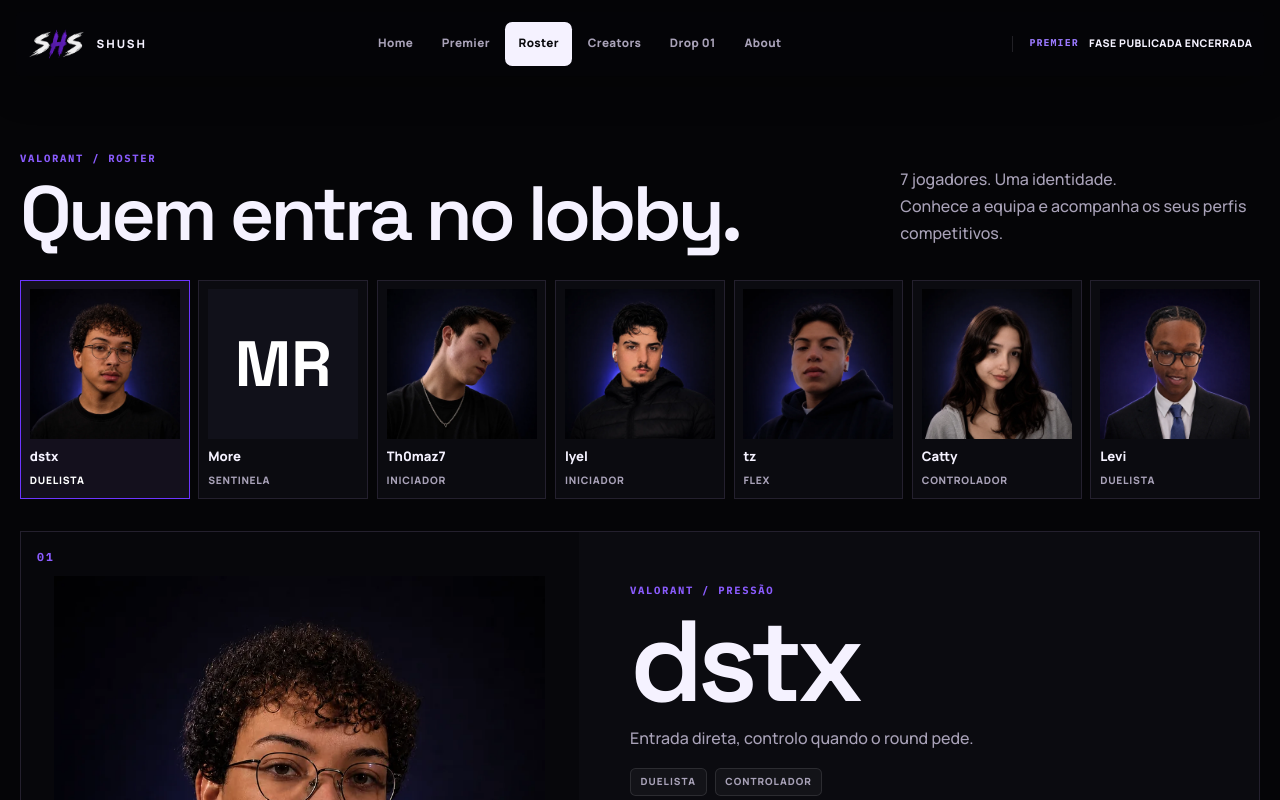
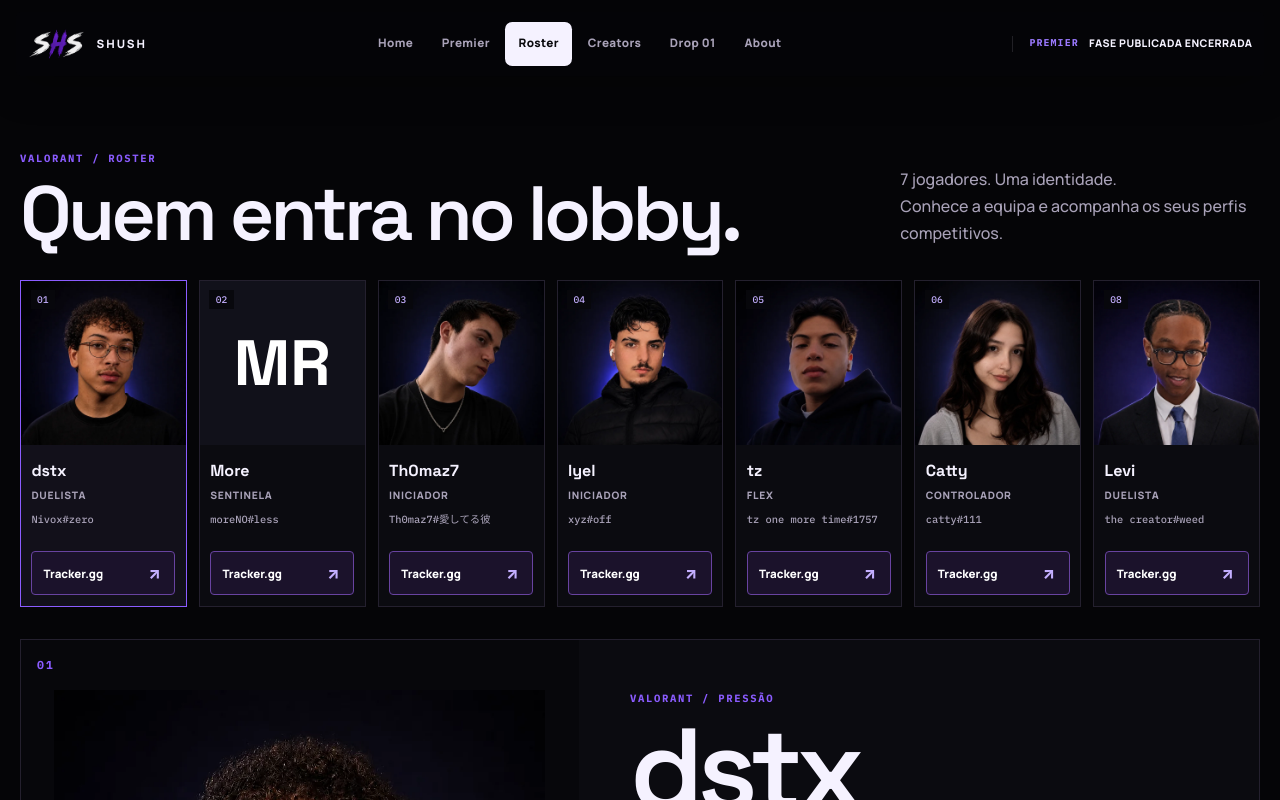
Before and after one commit to dstx11/Shush, a React (Vite) app: page /esports/valorant/roster in a window 1280 px wide. Shown: the top 800 px of the page. Built offline with nearby package versions, Linux system fonts and the light colour scheme.

Commit message:
Redesign roster cards with individual Tracker.gg buttons

```diff
--- a/src/components/roster/RosterSection.tsx
+++ b/src/components/roster/RosterSection.tsx
@@ -3,6 +3,15 @@ import { useSearchParams } from 'react-router-dom';
 import { players } from '../../data/players';
 import { getCompetitiveProfile } from '../../data/competitive-profiles';
 import { AppLink } from '../ui/AppLink';
+
+function TrackerButton({ href, playerName, compact = false }: { href: string; playerName: string; compact?: boolean }) {
+  return (
+    <AppLink href={href} target="_blank" rel="noopener noreferrer" className={`tracker-button${compact ? ' tracker-button-compact' : ''}`} aria-label={`Consultar ${playerName} no Tracker.gg (abre numa nova janela)`}>
+      <span>{compact ? 'Tracker.gg' : 'Abrir Tracker.gg'}</span>
+      <span className="tracker-button-arrow" aria-hidden="true">↗</span>
+    </AppLink>
+  );
+}
 
 export function RosterSection() {
   const [params, setParams] = useSearchParams();
@@ -31,15 +40,26 @@ export function RosterSection() {
         </div>
 
         <div className="character-strip" role="group" aria-label="Selecionar jogador">
-          {players.map((player, index) => (
-            <button key={player.id} type="button" className={index === selectedIndex ? 'is-active' : ''} aria-pressed={index === selectedIndex} aria-controls="selected-player" onClick={() => selectPlayer(index)}>
-              <span className="strip-avatar">
-                {player.avatar ? <img src={player.avatar} alt="" width="768" height="768" loading="lazy" decoding="async" /> : <span>{player.initials}</span>}
-              </span>
-              <strong>{player.displayName}</strong>
-              <small>{player.roles[0]}</small>
-            </button>
-          ))}
+          {players.map((player, index) => {
+            const profile = getCompetitiveProfile(player.id);
+            return (
+              <div key={player.id} className={`player-select-card${index === selectedIndex ? ' is-active' : ''}`}>
+                <button type="button" className="player-card-select" aria-pressed={index === selectedIndex} aria-controls="selected-player" onClick={() => selectPlayer(index)}>
+                  <span className="strip-avatar">
+                    <span className="player-card-number" aria-hidden="true">{player.number}</span>
+                    {player.avatar ? <img src={player.avatar} alt="" width="768" height="768" loading="lazy" decoding="async" /> : <span className="strip-initials">{player.initials}</span>}
+                  </span>
+                  <span className="player-card-name"><strong>{player.displayName}</strong><small>{player.roles[0]}</small></span>
+                </button>
+                {profile ? (
+                  <div className="player-card-account">
+                    <span className="player-card-riot-id">{profile.riotId}</span>
+                    <TrackerButton href={profile.trackerUrl} playerName={player.displayName} compact />
+                  </div>
+                ) : <p className="competitive-note">Perfil competitivo ainda não publicado.</p>}
+              </div>
+            );
+          })}
         </div>
 
         <div className="character-select">
@@ -80,9 +100,7 @@ export function RosterSection() {
                     </div>
                   </dl>
                   {competitiveProfile.seasonId ? <p className="competitive-period">Ligação à temporada selecionada no perfil, não à temporada atual.</p> : null}
-                  <AppLink href={competitiveProfile.trackerUrl} target="_blank" rel="noopener noreferrer" className="editorial-link" aria-label={`Consultar ${selectedPlayer.displayName} no Tracker.gg (abre numa nova janela)`}>
-                    Consultar perfil <span aria-hidden="true">↗</span>
-                  </AppLink>
+                  <TrackerButton href={competitiveProfile.trackerUrl} playerName={selectedPlayer.displayName} />
                   <p className="competitive-note">Rank, estatísticas e histórico no Tracker.gg. A disponibilidade depende da privacidade da conta.</p>
                 </div>
               ) : <p className="competitive-note">Perfil competitivo ainda não publicado.</p>}
--- a/src/styles/audit.css
+++ b/src/styles/audit.css
@@ -520,8 +520,6 @@ body {
   letter-spacing: -.055em;
   line-height: .82;
 }
-
-.audit-roster .character-strip button { border-radius: 0; }
 
 /* About */
 .audit-about {
--- a/src/styles/base.css
+++ b/src/styles/base.css
@@ -215,7 +215,7 @@ button {
 }
 
 .character-fallback > span:last-child,
-.strip-avatar > span {
+.strip-avatar .strip-initials {
   position: relative;
   z-index: 2;
   color: white;
@@ -326,35 +326,59 @@ button {
 .character-strip {
   display: grid;
   grid-template-columns: repeat(7, minmax(0, 1fr));
-  gap: .55rem;
+  gap: .75rem;
 }
 
-.character-strip button {
+.player-select-card {
+  display: flex;
+  flex-direction: column;
+  min-width: 0;
+  overflow: hidden;
+  border: 1px solid var(--solid-border);
+  background: #0b0b10;
+  transition: border-color .18s ease, background .18s ease;
+}
+
+.player-select-card.is-active,
+.player-select-card:focus-within {
+  border-color: #8b5cff;
+  background: #12101a;
+}
+
+.character-strip .player-card-select {
   display: grid;
   min-width: 0;
-  gap: .45rem;
-  border: 1px solid var(--solid-border);
-  background: #0b0b10;
-  padding: .55rem;
+  border: 0;
+  padding: 0;
+  background: transparent;
   color: var(--muted);
   text-align: left;
-  transition: border-color .18s ease, background .18s ease, color .18s ease;
 }
 
-.character-strip button:hover,
-.character-strip button:focus-visible,
-.character-strip button.is-active {
-  border-color: #6d35ff;
-  background: #14101d;
-  color: white;
+.player-card-select:hover .player-card-name strong {
+  color: #c4afff;
 }
 
 .strip-avatar {
+  position: relative;
   display: grid;
   place-items: center;
   overflow: hidden;
   aspect-ratio: 1;
   background: #11111a;
+}
+
+.strip-avatar .player-card-number {
+  position: absolute;
+  z-index: 2;
+  top: .6rem;
+  left: .6rem;
+  padding: .3rem .4rem;
+  background: #08080de8;
+  color: #c4afff;
+  font-family: var(--font-mono);
+  font-size: .6rem;
+  line-height: 1;
 }
 
 .strip-avatar img {
@@ -364,23 +388,101 @@ button {
   object-position: center top;
 }
 
-.character-strip strong {
-  overflow: hidden;
-  color: var(--text);
-  font-size: .82rem;
-  font-weight: 800;
-  text-overflow: ellipsis;
-  white-space: nowrap;
+.player-card-name {
+  display: grid;
+  gap: .3rem;
+  padding: .85rem .65rem .55rem;
 }
 
-.character-strip small {
-  overflow: hidden;
+.player-card-name strong {
+  color: var(--text);
+  font-family: var(--font-heading);
+  font-size: 1rem;
+  font-weight: 800;
+  overflow-wrap: anywhere;
+}
+
+.player-card-name small {
   font-size: .64rem;
   font-weight: 800;
   letter-spacing: .07em;
-  text-overflow: ellipsis;
   text-transform: uppercase;
-  white-space: nowrap;
+  overflow-wrap: anywhere;
+}
+
+.player-card-account {
+  display: grid;
+  gap: .65rem;
+  flex: 1;
+  align-content: space-between;
+  padding: 0 .65rem .65rem;
+}
+
+.player-card-riot-id {
+  min-height: 2.8em;
+  color: var(--muted);
+  font-family: var(--font-mono);
+  font-size: .65rem;
+  line-height: 1.4;
+  overflow-wrap: anywhere;
+}
+
+.tracker-button {
+  display: inline-flex;
+  align-items: center;
+  justify-content: space-between;
+  gap: 1rem;
+  width: fit-content;
+  max-width: 100%;
+  min-height: 3.5rem;
+  padding: .65rem .7rem .65rem 1.2rem;
+  border: 1px solid #8b5cff;
+  border-radius: .25rem;
+  background: #6d35ff;
+  color: #fff;
+  font-size: .88rem;
+  font-weight: 800;
+  text-decoration: none;
+  transition: background .18s ease, border-color .18s ease;
+}
+
+.tracker-button-arrow {
+  display: grid;
+  width: 2rem;
+  height: 2rem;
+  flex-shrink: 0;
+  place-items: center;
+  border-left: 1px solid #ffffff40;
+  font-size: 1.25rem;
+}
+
+.tracker-button-compact {
+  width: 100%;
+  min-height: 2.75rem;
+  gap: .25rem;
+  padding: .45rem .5rem .45rem .7rem;
+  border-color: #6843a0;
+  background: #1b122b;
+  font-size: .72rem;
+}
+
+.tracker-button-compact .tracker-button-arrow {
+  width: 1.5rem;
+  height: 1.5rem;
+  color: #c4afff;
+  border-left: 0;
+  font-size: 1rem;
+}
+
+.tracker-button:hover,
+.tracker-button:focus-visible {
+  border-color: #b794ff;
+  background: #5422d6;
+}
+
+.tracker-button-compact:hover .tracker-button-arrow,
+.tracker-button-compact:focus-visible .tracker-button-arrow {
+  color: #fff;
 }
 
 @media (max-width: 1180px) {
@@ -412,16 +514,7 @@ button {
   .character-media .avatar-fallback { min-height: 0; }
 
   .character-strip {
-    display: flex;
-    overflow-x: auto;
-    padding-bottom: .35rem;
-    scroll-snap-type: x mandatory;
-    scrollbar-width: thin;
-  }
-
-  .character-strip button {
-    min-width: 8.8rem;
-    scroll-snap-align: start;
+    grid-template-columns: repeat(2, minmax(0, 1fr));
   }
 }
 
```
Also changed, not shown: 3 other files (tests, documents, lock files or other folders).
